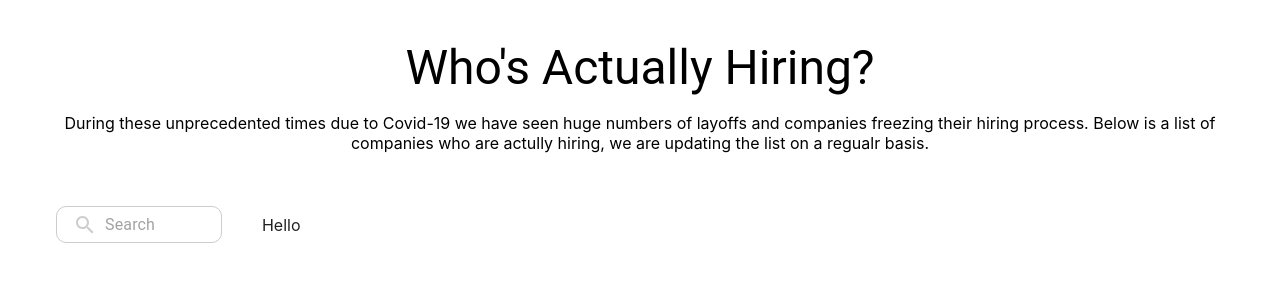
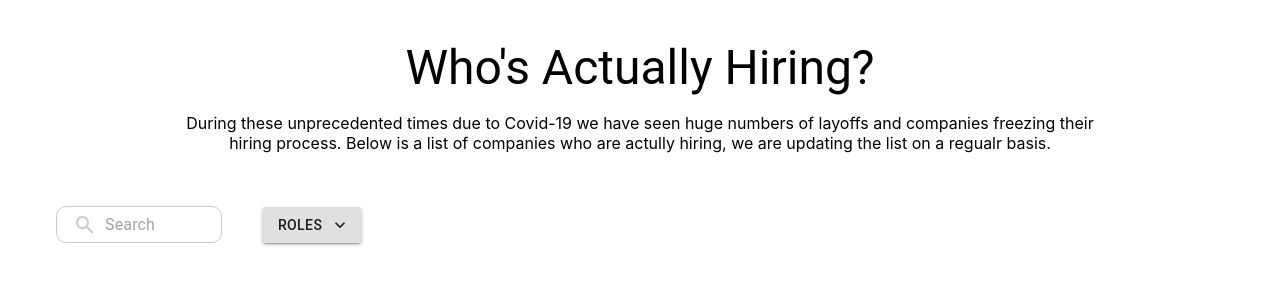
Before and after one commit to Team-CoderTalent/hiring-web-app, a React (Create React App) app in the folder client/: page / in a window 1280 px wide. Shown: the top 300 px of the page. Built offline with nearby package versions, Linux system fonts and the light colour scheme.

Commit message:
Adding dropdown - WIP

```diff
--- a/client/src/components/Dropdown/index.js
+++ b/client/src/components/Dropdown/index.js
@@ -1,7 +1,11 @@
 import React, { useState } from "react";
+import Button from "@material-ui/core/Button";
+import DownArrow from "@material-ui/icons/KeyboardArrowDownOutlined";
+import { injectIntl } from "react-intl";
 import styles from "./styles";
+import copy from "../../copy.json";
 
-const DropDown = () => {
+export const DropDown = ({ intl }) => {
   const classes = styles();
   const [isOpen, setIsOpen] = useState(false);
   const toggle = () => setIsOpen(!isOpen);
@@ -11,10 +15,12 @@ const DropDown = () => {
 
   return (
     <div className={classes.root}>
-      <div onClick={toggle}>Hello</div>
+      <Button onClick={toggle} variant="contained" endIcon={<DownArrow />}>
+        {intl.formatMessage(copy.appBar.button)}
+      </Button>
       <div className={`${toggleClass}`}>Show Me</div>
     </div>
   );
 };
 
-export default DropDown;
+export default injectIntl(DropDown);
--- a/client/src/components/Header/index.js
+++ b/client/src/components/Header/index.js
@@ -12,7 +12,7 @@ export const Header = ({ intl }) => {
       <Typography variant="h3" component="h1" gutterBottom>
         {intl.formatMessage(copy.headline)}
       </Typography>
-      {intl.formatMessage(copy.header)}
+      <div className={classes.headline}>{intl.formatMessage(copy.header)}</div>
     </div>
   );
 };
--- a/client/src/components/Header/styles.js
+++ b/client/src/components/Header/styles.js
@@ -5,6 +5,9 @@ const styles = makeStyles((theme) => ({
     textAlign: "center",
     padding: theme.spacing(5, 0),
   },
+  headline: {
+    padding: theme.spacing(0, 20),
+  },
 }));
 
 export default styles;
--- a/client/src/copy.json
+++ b/client/src/copy.json
@@ -11,6 +11,10 @@
     "searchbar": {
       "id": "views.appBar.searchbar",
       "defaultMessage": "Search"
+    },
+    "button": {
+      "id": "views.appBar.buttons",
+      "defaultMessage": "Roles"
     }
   }
 }
```
